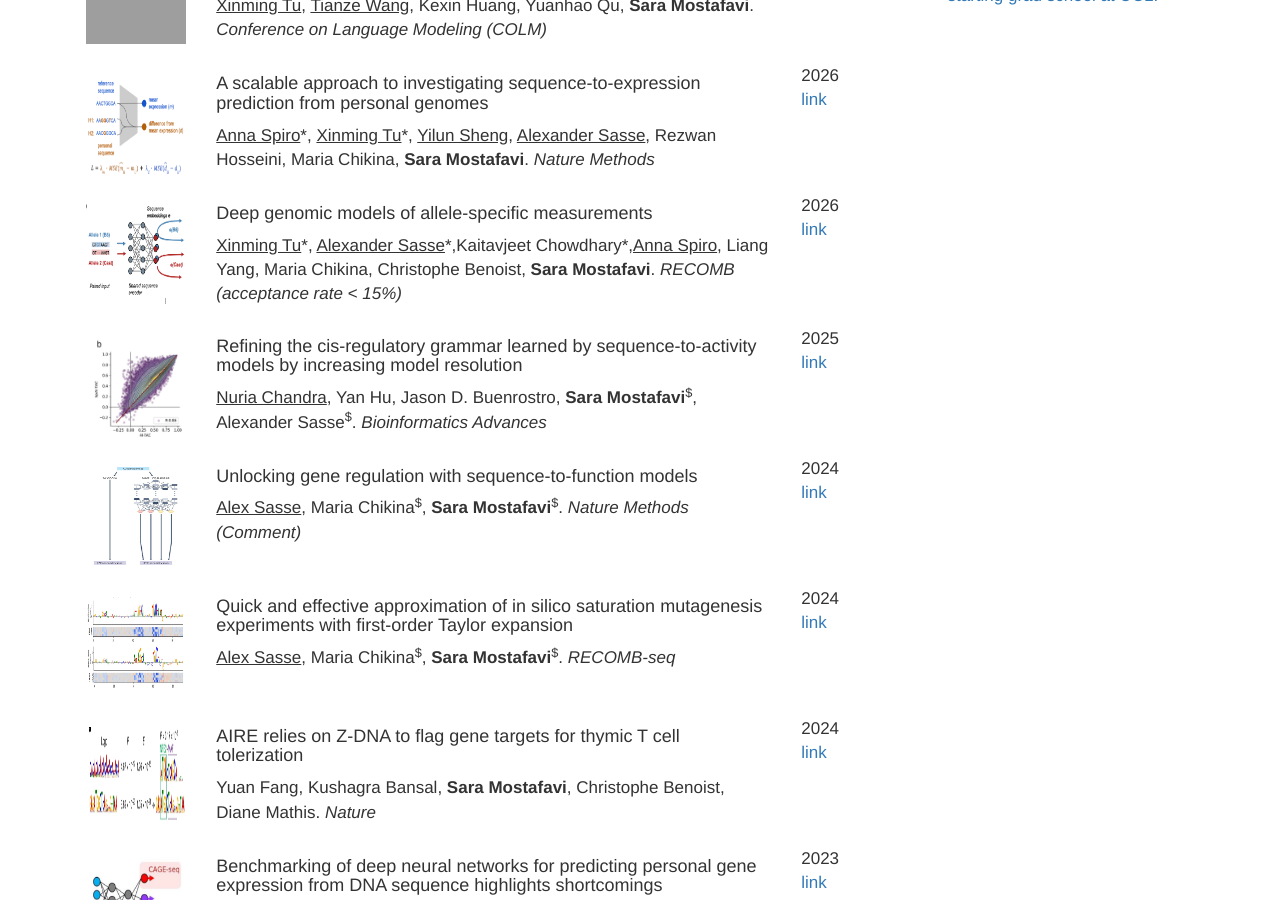
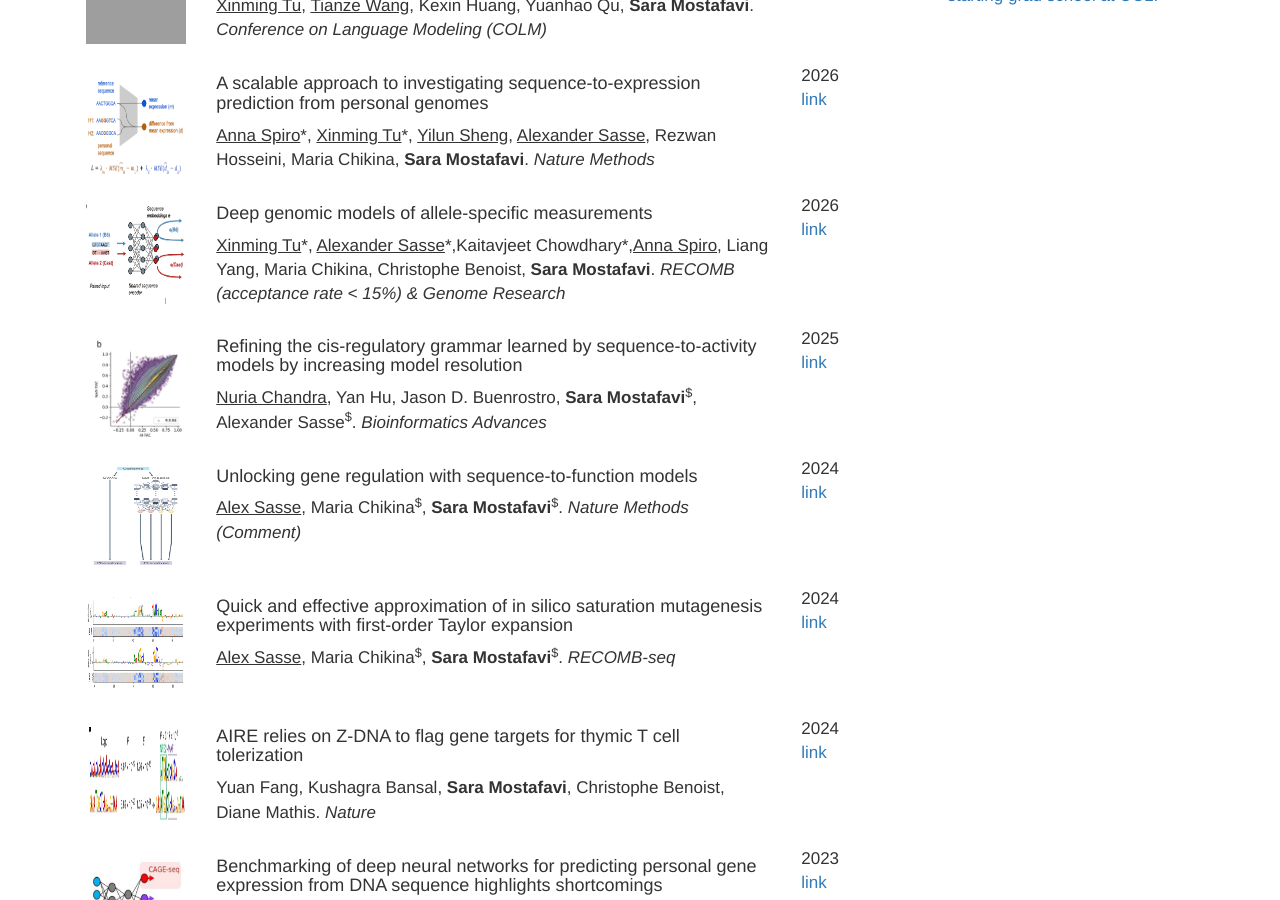
Before and after one commit to saramostafavi/saramostafavi.github.io, a Jekyll site: the page built from publications.html, in a window 1280 px wide and 900 px high, scrolled down 683 px. Built offline with Jekyll 4.4.1, drawn with Linux system fonts in a browser that asks for light colours; nearby versions of some CDN libraries; a style sheet for code colours, icons or effects is not loaded; grey boxes are pictures that could not be loaded.

Commit message:
Update publications.yml

```diff
--- a/_data/publications.yml
+++ b/_data/publications.yml
@@ -20,7 +20,7 @@
 - title: >
     Deep genomic models of allele-specific measurements
   author: >
-     <u>Xinming Tu</u>*, <u>Alexander Sasse</u>*,Kaitavjeet Chowdhary*,<u>Anna Spiro</u>, Liang Yang, Maria Chikina, Christophe Benoist, <b>Sara Mostafavi</b>.<I> RECOMB (acceptance rate < 15%)</I>
+     <u>Xinming Tu</u>*, <u>Alexander Sasse</u>*,Kaitavjeet Chowdhary*,<u>Anna Spiro</u>, Liang Yang, Maria Chikina, Christophe Benoist, <b>Sara Mostafavi</b>.<I> RECOMB (acceptance rate < 15%) & Genome Research</I>
   image: ../images/DeepAllele.png
   year: 2026
   repo:
```
